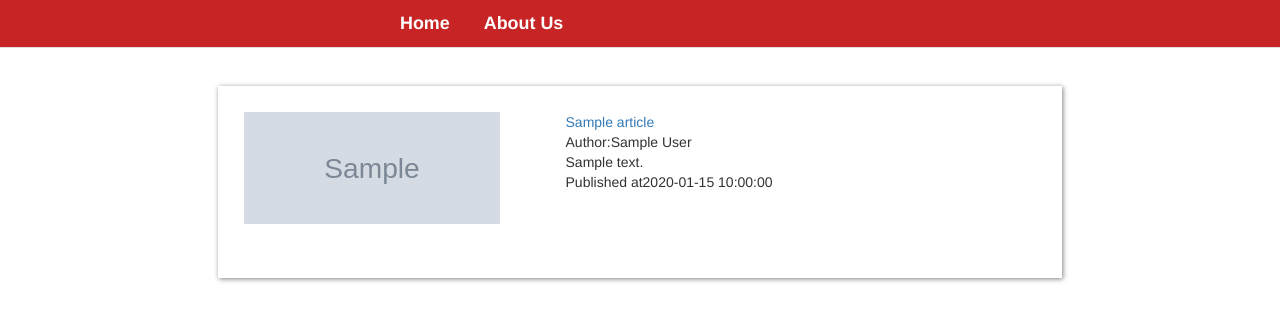
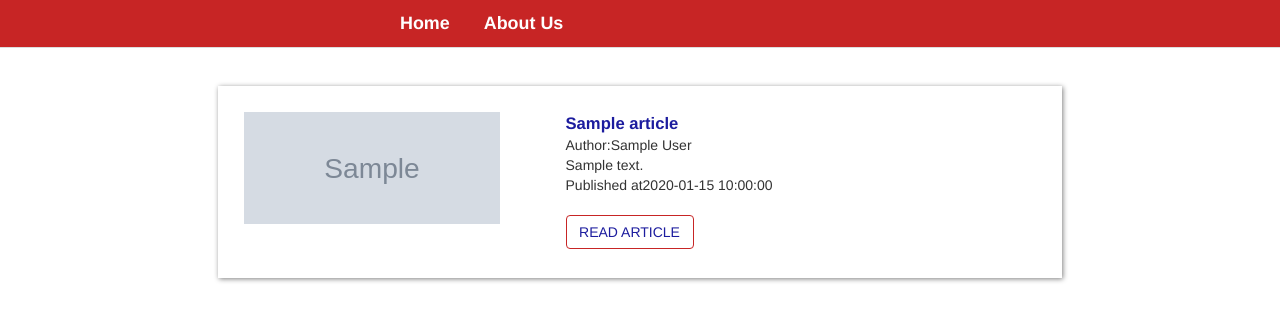
Before and after one commit to victoriamwangi/K-Fort-News, a Flask app: template app/templates/article.html in a window 1280 px wide. Shown: the top 321 px of the page. Run offline with Flask 2, Linux system fonts and the light colour scheme; the template is opened without the code that fills it: most values are stand-ins (such as "Sample title", 1, 10 or a date in 2020); grey boxes marked "Sample" are stand-in pictures; some libraries are stand-ins or nearby versions.

Commit message:
st:style articles page

```diff
--- a/app/static/style/style.css
+++ b/app/static/style/style.css
@@ -68,3 +68,17 @@
 .container-article li {
     list-style: none;
 }
+
+#readMore {
+    width: 10vw;
+    background-color: transparent;
+    border: rgb(199, 37, 37) 1px solid;
+    margin-top: 1.5vw;
+    color: rgb(28, 28, 158);
+}
+
+.article-url {
+    color: rgb(28, 28, 158);
+    font-weight: bold;
+    font-size: 1.3vw;
+}
--- a/app/templates/article.html
+++ b/app/templates/article.html
@@ -8,11 +8,19 @@
       <img style="height: 100px; width: 100px" src=" {{articles.urlToImage}}" />
       <ul class="articles">
         <li class="article-name">
-          <a href="{{articles.url}}">{{articles.title}} </a>
+          <a class="article-url" href="{{articles.url}}">{{articles.title}} </a>
         </li>
         <li>Author:{{articles.author}}</li>
         <li>{{articles.description}}</li>
         <li>Published at{{articles.publishedAt}}</li>
+        <a
+          name=""
+          id="readMore"
+          class="btn btn-primary"
+          href="{{articles.url}}"
+          role="button"
+          >READ ARTICLE</a
+        >
       </ul>
     </div>
 
--- a/app/templates/index.html
+++ b/app/templates/index.html
@@ -15,7 +15,7 @@
     {%for sources in news_sources%}
     <ul class="uls shadow">
       <li class="source-name">
-        <a href="{{sources.url}}">{{sources.name}} </a>
+        <a href="/article/{{sources.id}}">{{sources.name}} </a>
       </li>
       <li>{{sources.description}}</li>
       <li>
```
